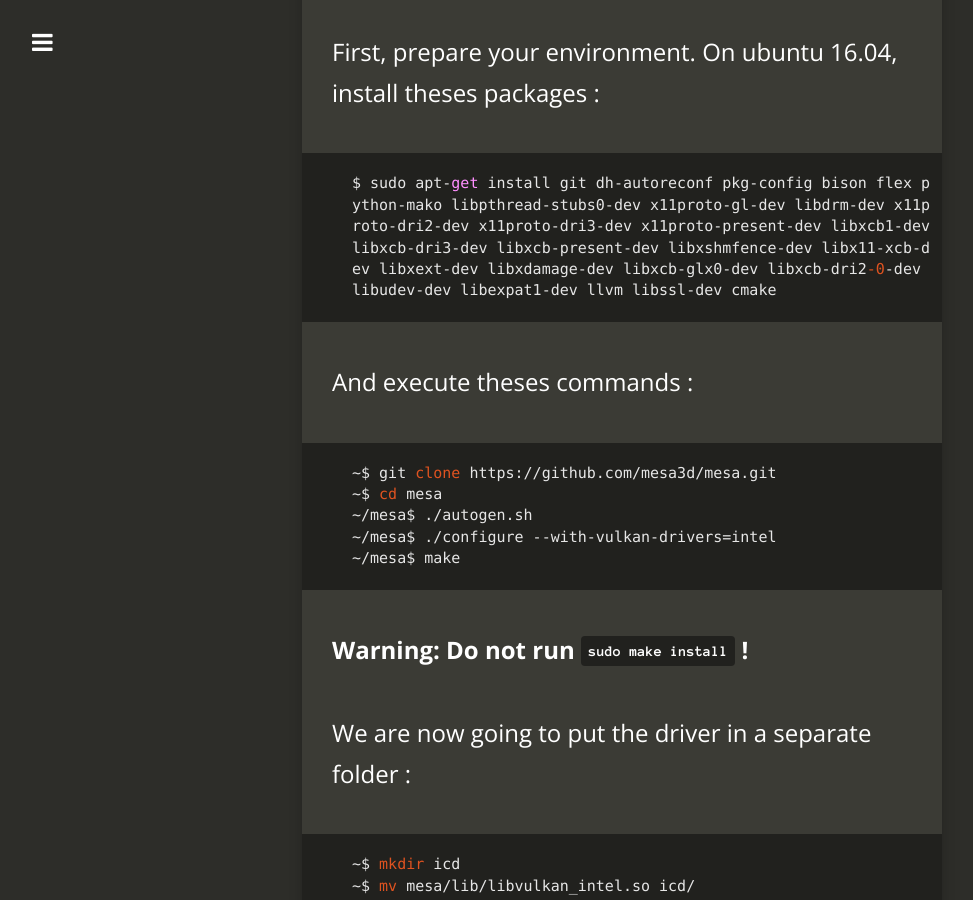
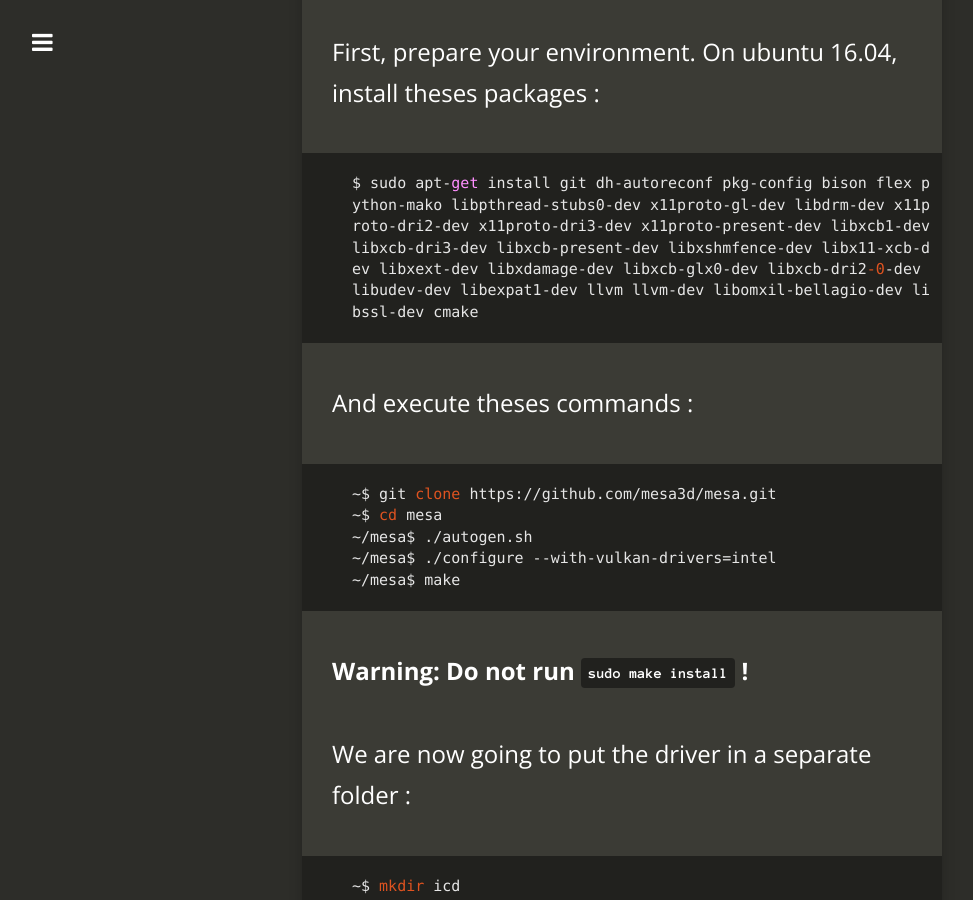
Before and after one commit to realitix/realitix.github.io, a Jekyll site: the page built from _posts/2016-06-28-first-post.md, in a window 1280 px wide and 900 px high, scrolled down 1355 px. Shown: the whole window, without its empty margins (18-991 px from the left). Built offline with Jekyll 4.4.1, drawn with Linux system fonts in a browser that asks for light colours; nearby versions of some CDN libraries.

Commit message:
Add missing package in first post

````diff
--- a/_posts/2016-06-28-first-post.md
+++ b/_posts/2016-06-28-first-post.md
@@ -35,7 +35,7 @@
 First, prepare your environment. On ubuntu 16.04, install theses packages :
 
 ```
-$ sudo apt-get install git dh-autoreconf pkg-config bison flex python-mako libpthread-stubs0-dev x11proto-gl-dev libdrm-dev x11proto-dri2-dev x11proto-dri3-dev x11proto-present-dev libxcb1-dev libxcb-dri3-dev libxcb-present-dev libxshmfence-dev libx11-xcb-dev libxext-dev libxdamage-dev libxcb-glx0-dev libxcb-dri2-0-dev libudev-dev libexpat1-dev llvm libssl-dev cmake
+$ sudo apt-get install git dh-autoreconf pkg-config bison flex python-mako libpthread-stubs0-dev x11proto-gl-dev libdrm-dev x11proto-dri2-dev x11proto-dri3-dev x11proto-present-dev libxcb1-dev libxcb-dri3-dev libxcb-present-dev libxshmfence-dev libx11-xcb-dev libxext-dev libxdamage-dev libxcb-glx0-dev libxcb-dri2-0-dev libudev-dev libexpat1-dev llvm llvm-dev libomxil-bellagio-dev libssl-dev cmake
 ```
 
 And execute theses commands :
````
